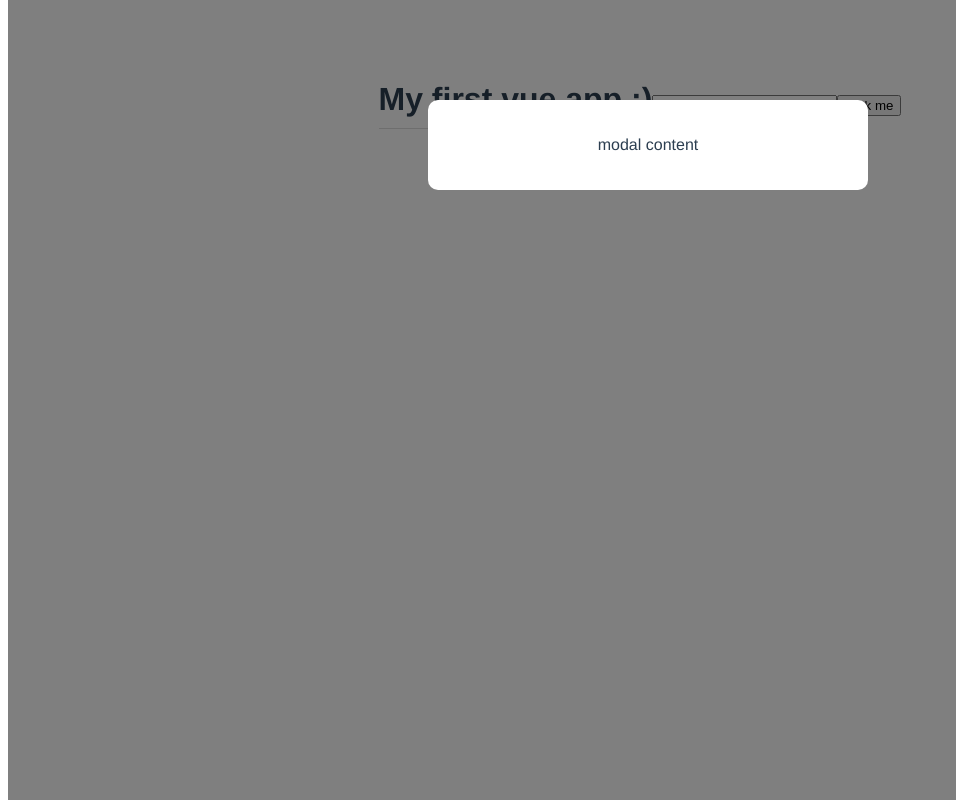
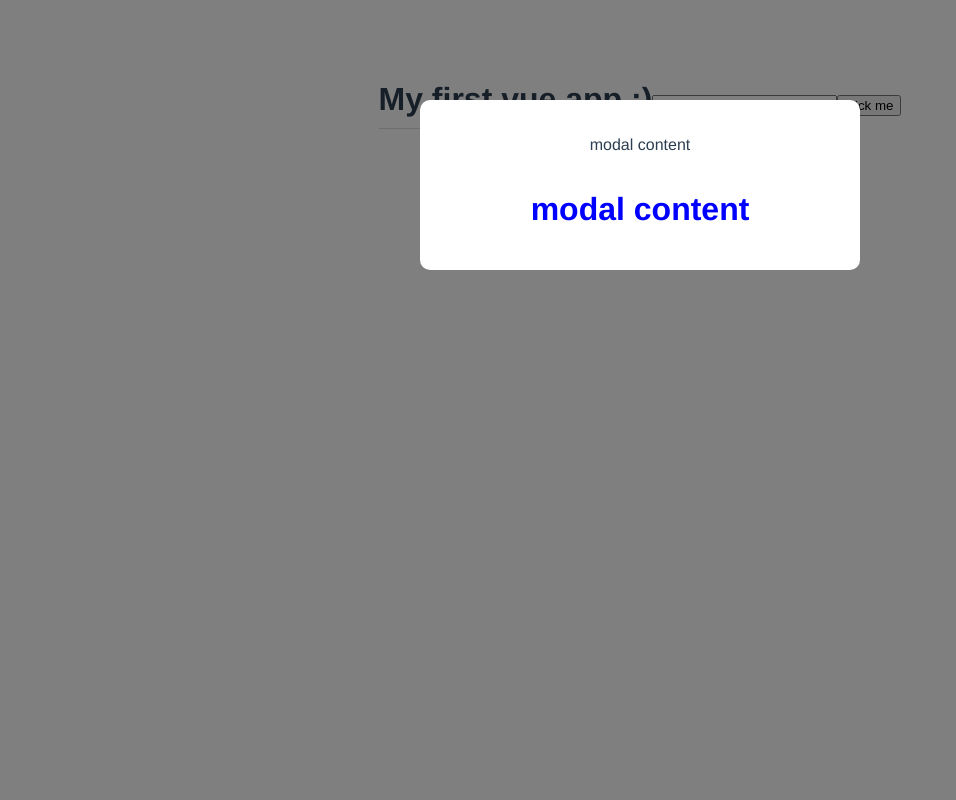
Before and after one commit to alexrem1/Vue3Firebase, a Vue app in the folder VueCLI_Bigger_Projects/modal-project/: page / in a window 1280 px wide. Shown: the whole page, without its empty margins (0-956 px from the left). Built offline with nearby package versions, Linux system fonts and the light colour scheme.

Commit message:
Component styles and global styles

```diff
--- /dev/null
+++ b/VueCLI_Bigger_Projects/modal-project/src/assets/global.css
@@ -0,0 +1,6 @@
+body {
+  margin: 0;
+}
+p {
+  font-style: italic;
+}
--- a/VueCLI_Bigger_Projects/modal-project/src/components/Modal.vue
+++ b/VueCLI_Bigger_Projects/modal-project/src/components/Modal.vue
@@ -2,11 +2,12 @@
   <div class="backdrop">
     <div class="modal">
       <p>modal content</p>
+      <h1>modal content</h1>
     </div>
   </div>
 </template>
 
-<style>
+<style scoped>
 .modal {
   width: 400px;
   padding: 20px;
@@ -21,4 +22,21 @@
   width: 100%;
   height: 100%;
 }
+
+/* because this style is further down in the html documents than app.vue "style" */
+/* add "scoped" to "<style>" tag to only effect this component but not the root component*/
+/* OR */
+/* make selector more specific .modal h1 {} */
+/* global.css in assets for common elements that appear in multiple different components */
+
+h1 {
+  color: blue;
+  border: none;
+  padding: 0px;
+}
+
+/* overwrite global css */
+.modal p {
+  font-style: normal;
+}
 </style>
--- a/VueCLI_Bigger_Projects/modal-project/src/main.js
+++ b/VueCLI_Bigger_Projects/modal-project/src/main.js
@@ -1,5 +1,6 @@
 import { createApp } from "vue";
 import App from "./App.vue";
+import "./assets/global.css";
 
 createApp(App).mount("#app");
 // the root component is "App" and we're mounting it to "#app", an element in the DOM
```
